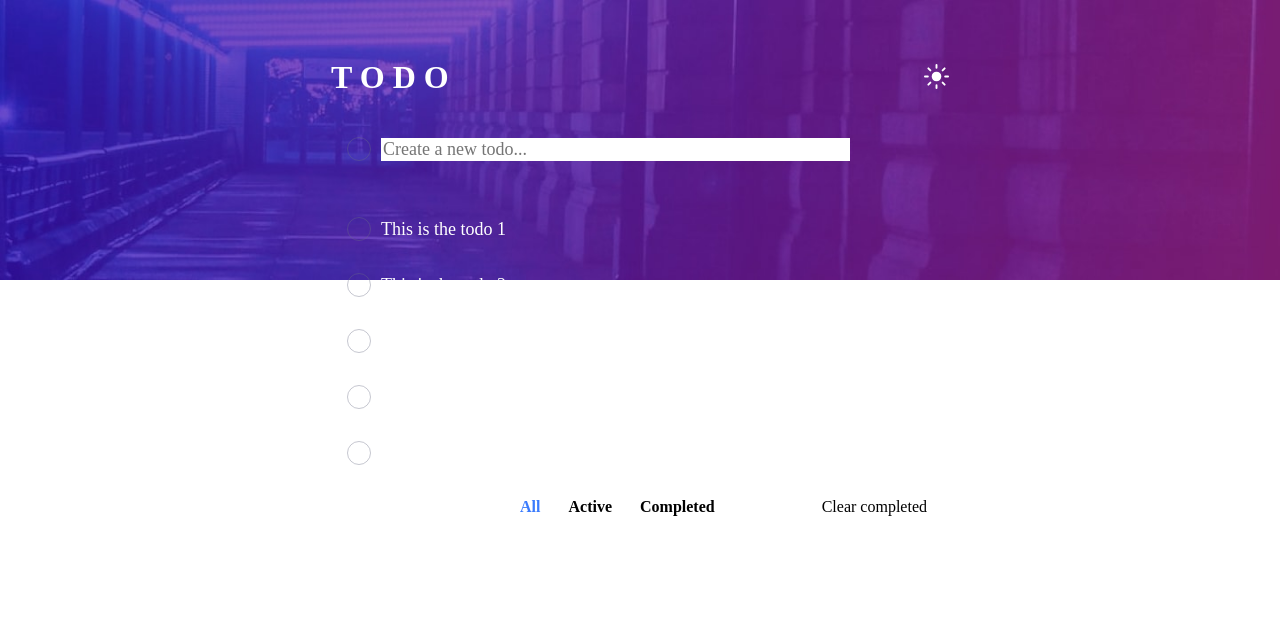
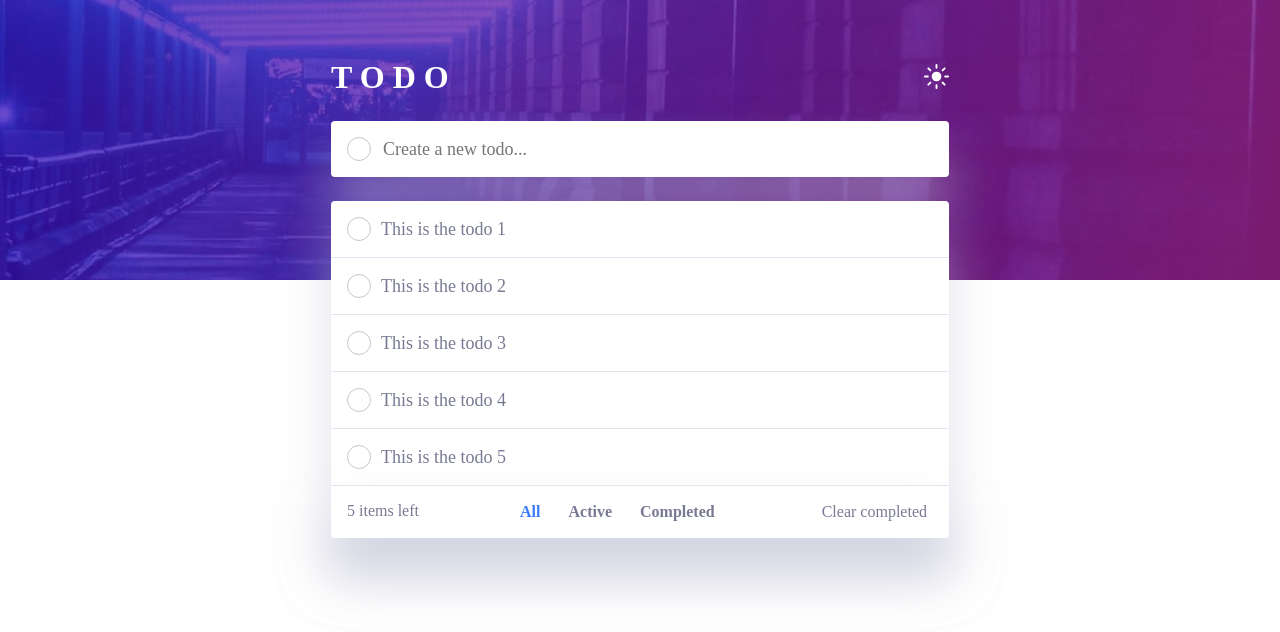
Before and after one commit to Juan-Morales18/todo-app, a React app: page / in a window 1280 px wide. Shown: the top 632 px of the page. Built offline with nearby package versions, Linux system fonts and the light colour scheme; a web font is replaced by a local one.

Commit message:
refactor: implement a theme context

```diff
--- a/src/App.jsx
+++ b/src/App.jsx
@@ -1,13 +1,15 @@
 import { TodoProvider } from "./context/TodoContext";
-import { MainContainer } from "./containers/MainContainer";
+import { ThemeProvider } from "./context/ThemeContext";
+import { AppContainer } from "./containers/AppContainer";
+
 import "./styles/App.scss";
 
 function App() {
   return (
     <TodoProvider>
-      <div className="app-container">
-        <MainContainer />
-      </div>
+      <ThemeProvider>
+        <AppContainer />
+      </ThemeProvider>
     </TodoProvider>
   );
 }
--- a/src/components/Header.jsx
+++ b/src/components/Header.jsx
@@ -1,6 +1,11 @@
+import { useContext } from "react";
+import { ThemeContext } from "../context/ThemeContext";
+
 import "../styles/Header.scss";
 
-function Header({ theme, toggleTheme }) {
+function Header() {
+  const { theme, toggleTheme } = useContext(ThemeContext);
+
   const btnThemeIcon = theme === "dark" ? "btn-dark" : "btn-light";
 
   return (
--- /dev/null
+++ b/src/containers/AppContainer.jsx
@@ -0,0 +1,17 @@
+import { useContext } from "react";
+import { ThemeContext } from "../context/ThemeContext";
+import { MainContainer } from "../containers/MainContainer";
+
+function AppContainer() {
+  const { theme } = useContext(ThemeContext);
+
+  return (
+    <main className={`${theme}`}>
+      <div className="app-container">
+        <MainContainer />
+      </div>
+    </main>
+  );
+}
+
+export { AppContainer };
--- a/src/containers/MainContainer.jsx
+++ b/src/containers/MainContainer.jsx
@@ -7,24 +7,19 @@ import { Filter } from "../components/Filter";
 import "../styles/MainContainer.scss";
 
 function MainContainer() {
-  const [theme, setTheme] = useState("light");
   const [activeFilter, setActiveFilter] = useState("all");
-
-  const toggleTheme = () => {
-    setTheme((prevTheme) => (prevTheme === "light" ? "dark" : "light"));
-  };
 
   const changeFilter = (newFilter) => setActiveFilter(newFilter);
 
   return (
-    <main className="main-container">
-      <Header theme={theme} toggleTheme={toggleTheme} />
+    <div className="main-container">
+      <Header />
       <TodoInput />
       <TodoList activeFilter={activeFilter} changeFilter={changeFilter} />
       <div className="mobile-filter">
         <Filter activeFilter={activeFilter} changeFilter={changeFilter} />
       </div>
-    </main>
+    </div>
   );
 }
 
--- /dev/null
+++ b/src/context/ThemeContext.js
@@ -0,0 +1,22 @@
+import { createContext, useState } from "react";
+
+const ThemeContext = createContext();
+
+const intialTheme = "light";
+
+function ThemeProvider({ children }) {
+  const [theme, setTheme] = useState(intialTheme);
+
+  const toggleTheme = () => {
+    setTheme((prevTheme) => (prevTheme === "light" ? "dark" : "light"));
+  };
+
+  const data = {
+    theme,
+    toggleTheme,
+  };
+
+  return <ThemeContext.Provider value={data}>{children}</ThemeContext.Provider>;
+}
+
+export { ThemeProvider, ThemeContext };
```
